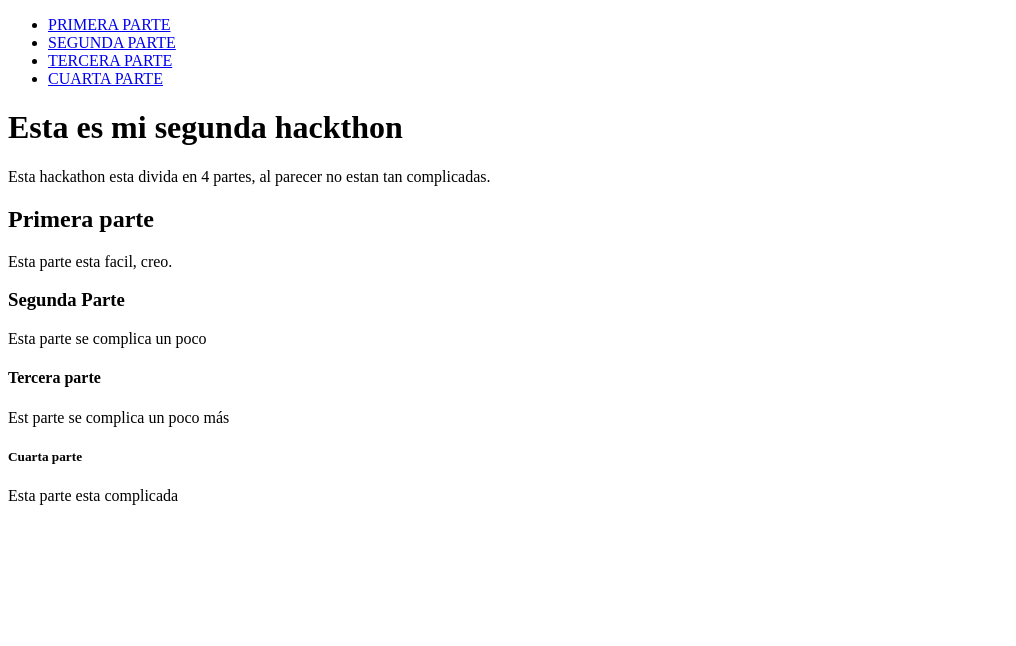
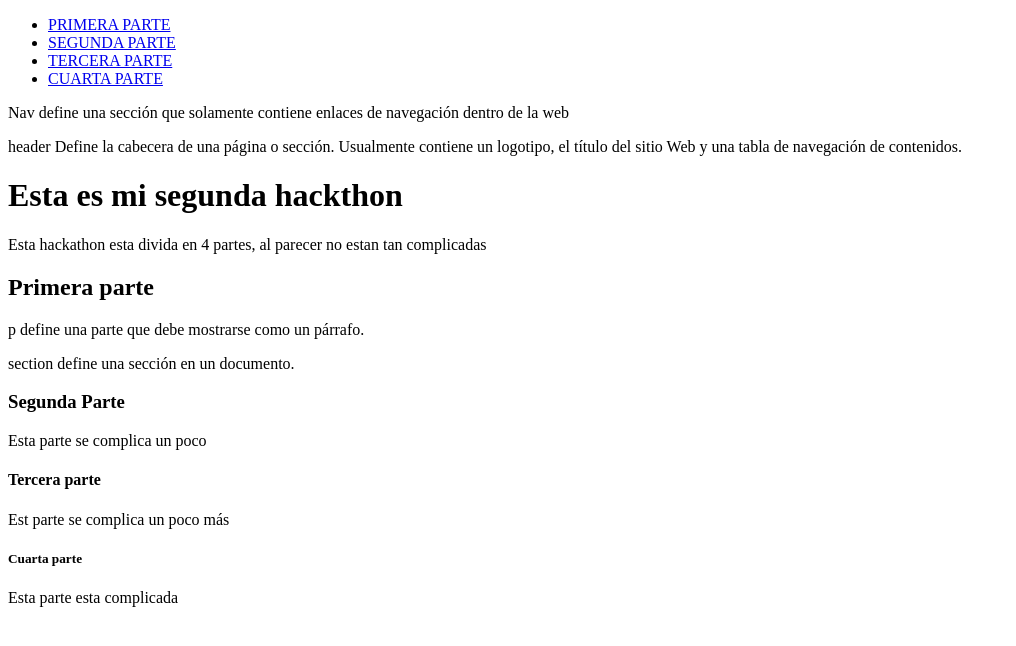
Before and after one commit to Ricardonaldos/HACKATHON-2, a plain HTML site: page tag.html in a window 1280 px wide. Shown: the whole page, without its empty margins (0-1016 px from the left). Drawn offline with Linux system fonts and the light colour scheme.

Commit message:
modified tag.htlm

```diff
--- a/tag.html
+++ b/tag.html
@@ -6,6 +6,7 @@
     <title>HACKATHON 2</title>
 </head>
 <body>
+<header>
 
     <nav>
 		<ul>
@@ -13,20 +14,31 @@
 			<li><a href="#">SEGUNDA PARTE</a></li>
 			<li><a href="#">TERCERA PARTE</a></li>
 			<li><a href="#">CUARTA PARTE</a></li>
-		</ul>
+        </ul>
+
     </nav>
+
+    <p>Nav define una sección que solamente contiene enlaces de navegación dentro de la web
+    </p>
+    <p> header Define la cabecera de una página o sección. Usualmente contiene un logotipo,
+        el título del sitio Web y una tabla de navegación de contenidos.</p>
+
+</header>
 
 
     <H1>
         Esta es mi segunda hackthon
     </H1>
-    <p>Esta hackathon esta divida en 4 partes, al parecer no estan tan complicadas.</p>
+    <p>Esta hackathon esta divida en 4 partes, al parecer no estan tan complicadas</p>
+
 
     <section>
         <h2>
             Primera parte
         </h2>
-        <p> Esta parte esta facil, creo.</p>
+        <p> p define una parte que debe mostrarse como un párrafo.</p>
+        <p> section define una sección en un documento.</p>
+
     </section>
 
     <section>
```
